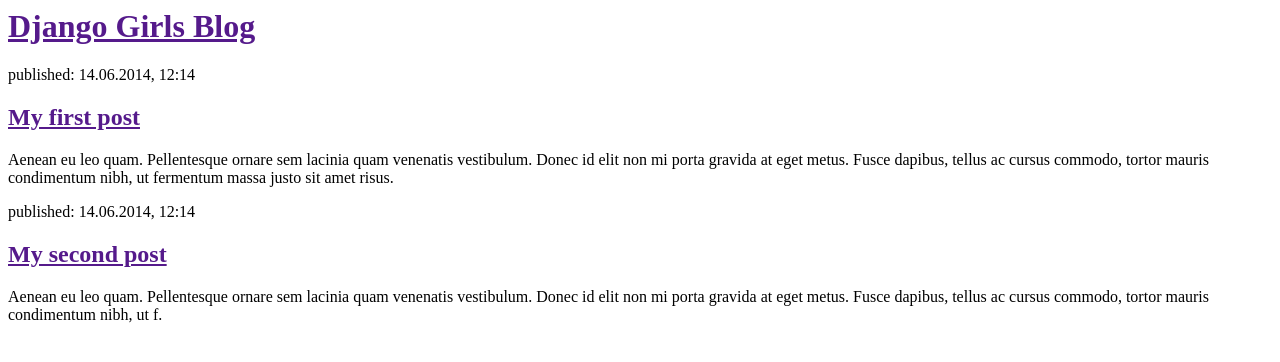
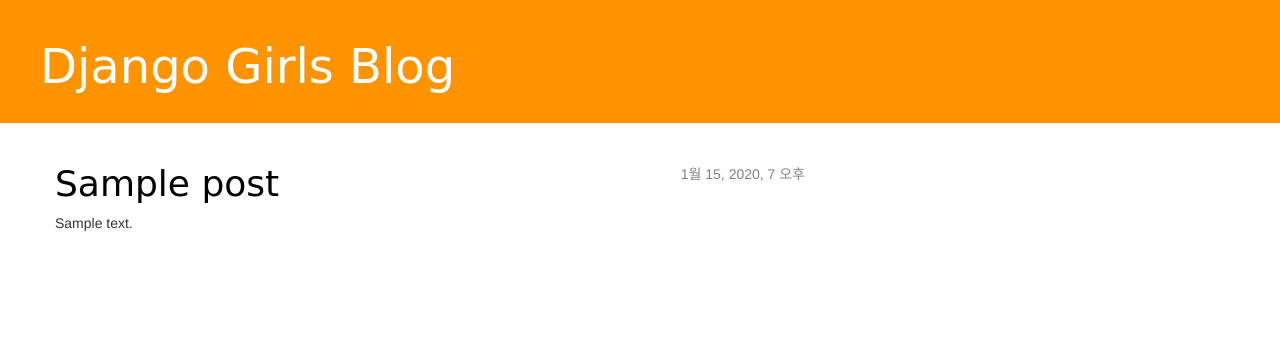
Before and after one commit to pallangx2/my-first-blog, a Django app: template blog/templates/blog/post_list.html in a window 1280 px wide. Shown: the top 362 px of the page. Run offline with Django 3.2, Linux system fonts and the light colour scheme; the template is opened without the code that fills it: values that come from a table or form of the project are taken from there, others are empty; tables that the repository leaves empty hold one stand-in row (values such as "Sample post"); some libraries are stand-ins or nearby versions.

Commit message:
Added view and template for detailed blog post as well as CSS for the site.

```diff
--- /dev/null
+++ b/blog/static/css/blog.css
@@ -0,0 +1,47 @@
+.page-header {
+    background-color: #ff9400;
+    margin-top: 0;
+    padding: 20px 20px 20px 40px;
+}
+
+.page-header h1, .page-header h1 a, .page-header h1 a:visited, .page-header h1 a:active {
+    color: #ffffff;
+    font-size: 36pt;
+    text-decoration: none;
+}
+
+.content {
+    margin-left: 40px;
+}
+
+h1, h2, h3, h4 {
+    font-family: 'Lobster', cursive;
+}
+
+.date {
+    float: right;
+    color: #828282;
+}
+
+.save {
+    float: right;
+}
+
+.post-form textarea, .post-form input {
+    width: 100%;
+}
+
+.top-menu, .top-menu:hover, .top-menu:visited {
+    color: #ffffff;
+    float: right;
+    font-size: 26pt;
+    margin-right: 20px;
+}
+
+.post {
+    margin-bottom: 70px;
+}
+
+.post h1 a, .post h1 a:visited {
+    color: #000000;
+}
--- /dev/null
+++ b/blog/templates/blog/base.html
@@ -0,0 +1,23 @@
+{% load staticfiles %}
+<html>
+    <head>
+        <title>Django Girls blog</title>
+        <link rel="stylesheet" href="//maxcdn.bootstrapcdn.com/bootstrap/3.2.0/css/bootstrap.min.css">
+        <link rel="stylesheet" href="//maxcdn.bootstrapcdn.com/bootstrap/3.2.0/css/bootstrap-theme.min.css">
+        <link rel="stylesheet" href="{% static 'css/blog.css' %}">
+    </head>
+    <body>
+      <div class="page-header">
+        <h1><a href="/">Django Girls Blog</a></h1>
+      </div>
+      <div class="content container">
+        <div class="row">
+          <div class="col-md-8">
+          {% block content %}
+
+          {% endblock %}
+          </div>
+        </div>
+      </div>
+    </body>
+</html>
--- a/blog/templates/blog/post_list.html
+++ b/blog/templates/blog/post_list.html
@@ -1,25 +1,13 @@
-<html>
+{% extends 'blog/base.html' %}
 
-<head>
-  <title>Django Girls blog</title>
-</head>
-
-<body>
-  <div>
-    <h1><a href="">Django Girls Blog</a></h1>
-  </div>
-
-  <div>
-    <p>published: 14.06.2014, 12:14</p>
-    <h2><a href="">My first post</a></h2>
-    <p>Aenean eu leo quam. Pellentesque ornare sem lacinia quam venenatis vestibulum. Donec id elit non mi porta gravida at eget metus. Fusce dapibus, tellus ac cursus commodo, tortor mauris condimentum nibh, ut fermentum massa justo sit amet risus.</p>
-  </div>
-
-  <div>
-    <p>published: 14.06.2014, 12:14</p>
-    <h2><a href="">My second post</a></h2>
-    <p>Aenean eu leo quam. Pellentesque ornare sem lacinia quam venenatis vestibulum. Donec id elit non mi porta gravida at eget metus. Fusce dapibus, tellus ac cursus commodo, tortor mauris condimentum nibh, ut f.</p>
-  </div>
-</body>
-
-</html>
+{% block content %}
+  {% for post in posts %}
+    <div class="post">
+      <div class="date">
+          {{ post.published_date }}
+      </div>
+      <h1><a href="{% url 'post_detail' pk=post.pk %}">{{ post.title }}</a></h1>
+      <p>{{ post.text|linebreaks }}</p>
+    </div>
+  {% endfor %}
+{% endblock content %}
--- a/blog/urls.py
+++ b/blog/urls.py
@@ -3,4 +3,5 @@
 
 urlpatterns = [
     url(r'^$', views.post_list, name='post_list'),
+    url(r'^post/(?P<pk>[0-9]+)/$', views.post_detail, name='post_detail'),
 ]
```
Also changed, not shown: blog/templates/blog/post_detail.html (added, +13 -0 lines), blog/views.py (+9 -2 lines).
